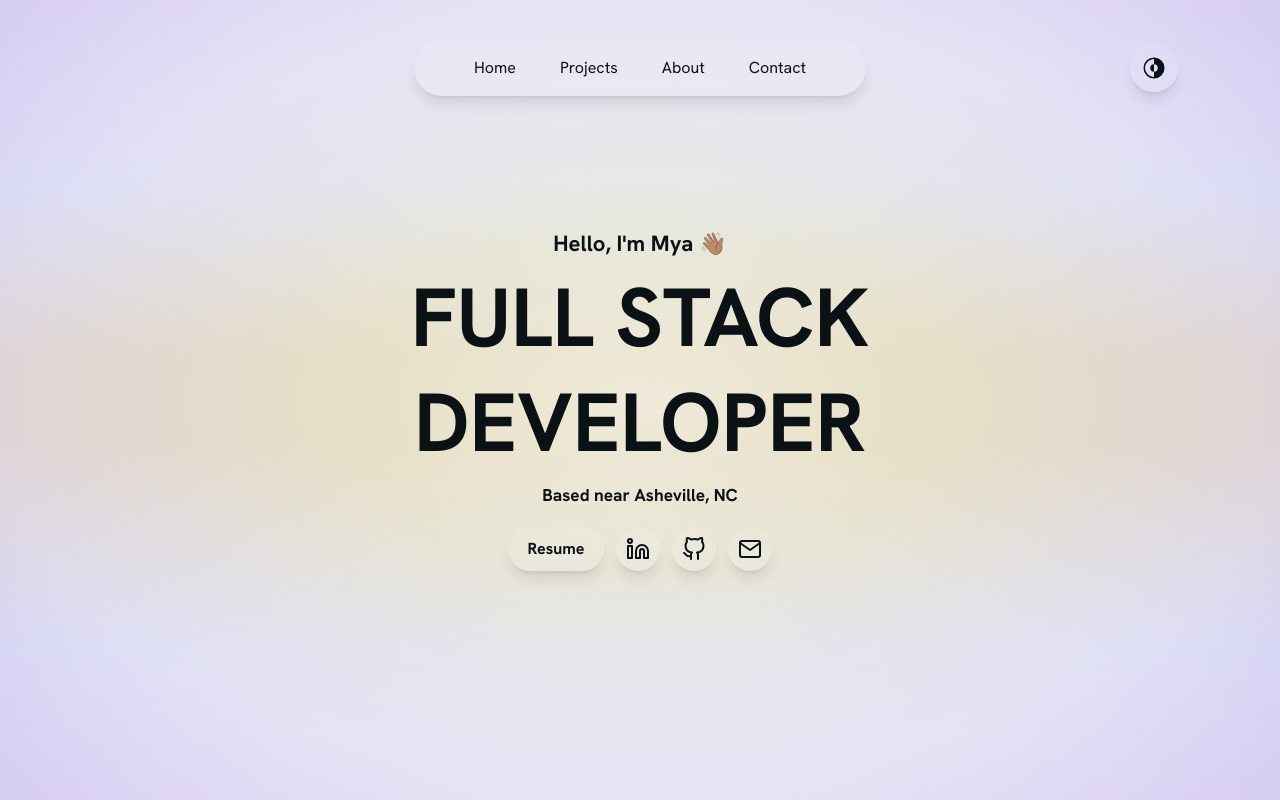
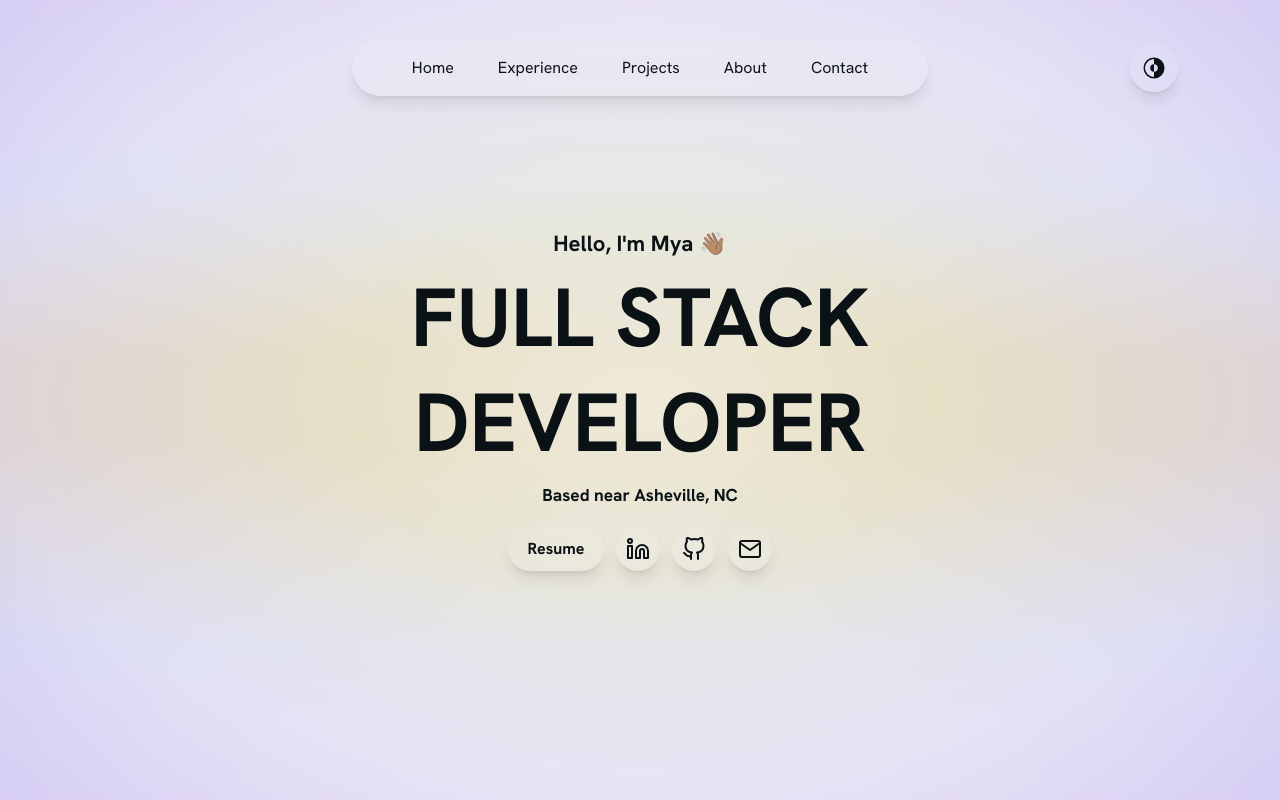
Before and after one commit to myavonbehren/portfolio, a Next.js app in the folder mya-portfolio/: page / in a window 1280 px wide. Shown: the top 800 px of the page. Built offline with nearby package versions, Linux system fonts and the light colour scheme; no server answers; the database is empty.

Commit message:
add 'Experience' link to Navbar for improved navigation

```diff
--- a/mya-portfolio/src/app/_components/navbar.tsx
+++ b/mya-portfolio/src/app/_components/navbar.tsx
@@ -36,6 +36,7 @@ const Navbar = () => {
         {/* Desktop Navigation - Centered */}
         <div className='hidden md:flex items-center gap-7 lg:gap-11 rounded-full px-15 py-4 shadow-lg bg-white/10 backdrop-blur-sm'>
             <Link href="/">Home</Link>
+            <Link href="#experience">Experience</Link>
             <Link href="#projects">Projects</Link>
             <Link href="#about">About</Link>
             <Link href="#contact">Contact</Link>
@@ -60,6 +61,7 @@ const Navbar = () => {
             </div>
 
             <Link href="/" onClick={closeSideMenu}>Home</Link>
+            <Link href="#experience" onClick={closeSideMenu}>Experience</Link>
             <Link href="#projects" onClick={closeSideMenu}>Projects</Link>
             <Link href="#about" onClick={closeSideMenu}>About</Link>
             <Link href="#contact" onClick={closeSideMenu}>Contact</Link>
```
